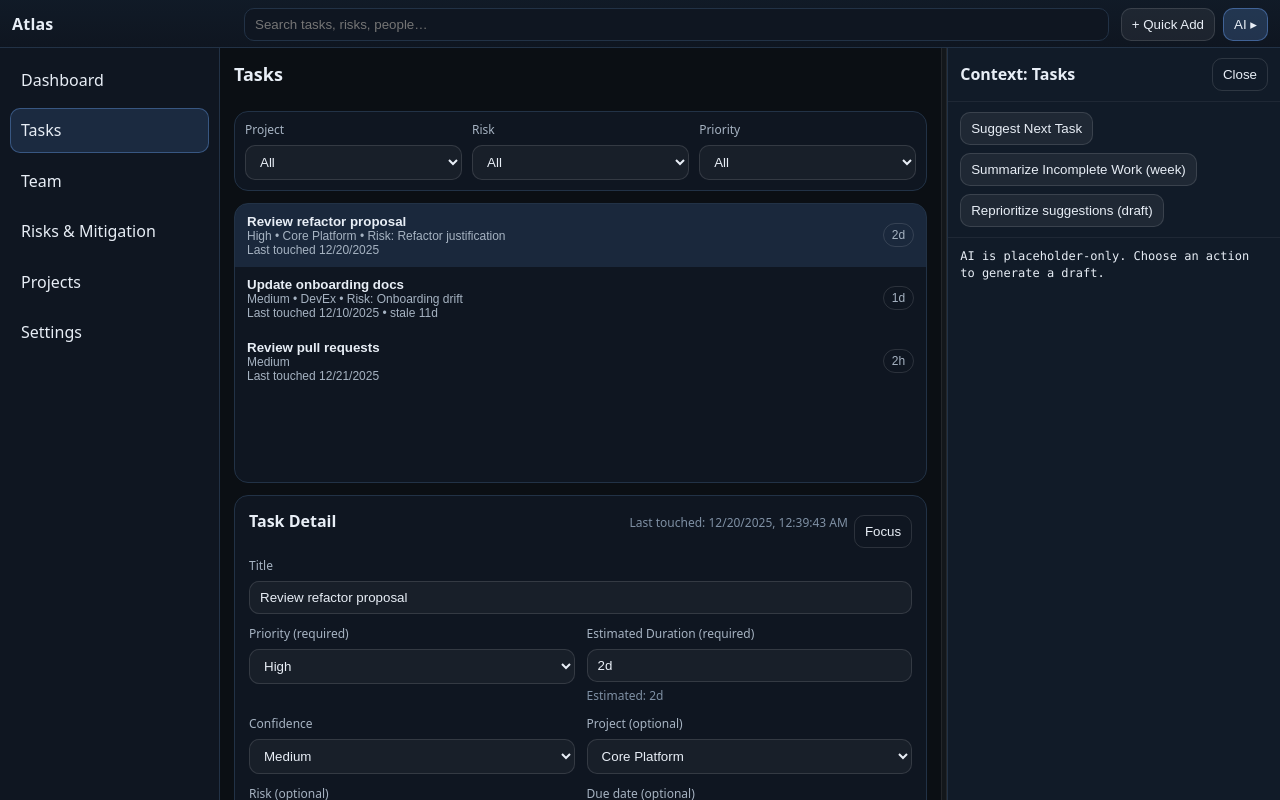
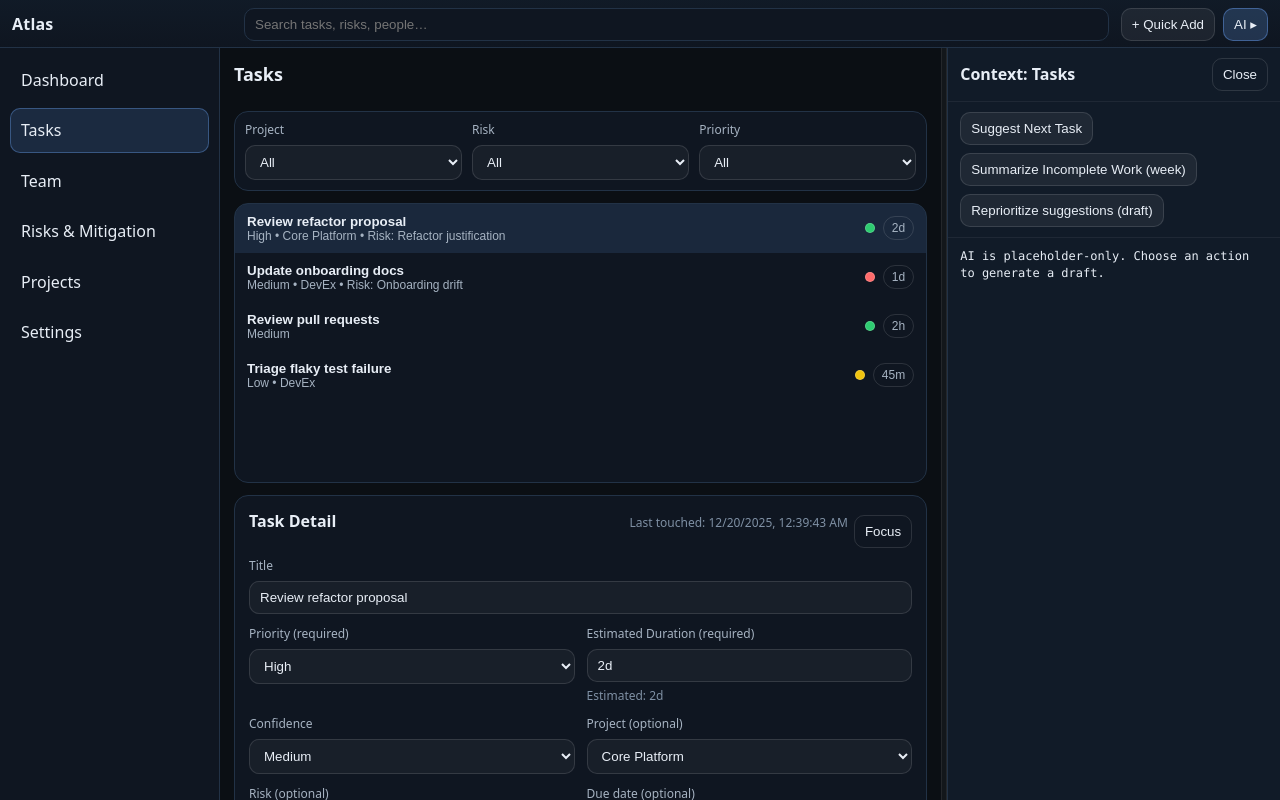
Before and after one commit to smithhe/Atlas, a React (Vite) app in the folder src/atlas.ui/: page /#/tasks in a window 1280 px wide. Shown: the top 800 px of the page. Built offline with nearby package versions, Linux system fonts and the light colour scheme.

Commit message:
Removed last touched from tasks in task list and replaced with color coded dot

```diff
--- a/src/atlas.ui/src/App.css
+++ b/src/atlas.ui/src/App.css
@@ -305,6 +305,33 @@
   border: 1px solid rgba(255, 255, 255, 0.12);
   color: var(--muted);
   flex: 0 0 auto;
+}
+
+.pillRow {
+  display: inline-flex;
+  align-items: center;
+  gap: 8px;
+  flex: 0 0 auto;
+}
+
+.activityDot {
+  width: 10px;
+  height: 10px;
+  border-radius: 999px;
+  border: 1px solid rgba(255, 255, 255, 0.18);
+  background: rgba(255, 255, 255, 0.2);
+}
+
+.activityDot-green {
+  background: var(--good);
+}
+
+.activityDot-yellow {
+  background: var(--warn);
+}
+
+.activityDot-red {
+  background: var(--bad);
 }
 
 .dot {
--- a/src/atlas.ui/src/app/seed.ts
+++ b/src/atlas.ui/src/app/seed.ts
@@ -41,6 +41,18 @@ export function seedTasks(): Task[] {
       actualDurationText: '',
       notes: 'Batch reviews. Leave clear next steps for each PR.',
       lastTouchedIso: isoNowMinusDays(0),
+    },
+    {
+      id: 'task-4',
+      title: 'Triage flaky test failure',
+      priority: 'Low',
+      estimatedDurationText: '45m',
+      estimateConfidence: 'Medium',
+      actualDurationText: '',
+      project: 'DevEx',
+      notes: 'Quick repro + isolate recent changes. Capture next steps.',
+      // With staleDays=10, this lands in the "yellow" band (within 2 days of stale).
+      lastTouchedIso: isoNowMinusDays(9),
     },
   ]
 }
--- a/src/atlas.ui/src/views/TasksView.tsx
+++ b/src/atlas.ui/src/views/TasksView.tsx
@@ -112,7 +112,9 @@ export function TasksView() {
           <section className="list listCard tasksListRow" aria-label="Task list">
             {filtered.map((t) => {
               const stale = daysSince(t.lastTouchedIso) >= settings.staleDays
-              const lastTouched = new Date(t.lastTouchedIso).toLocaleDateString()
+              const days = daysSince(t.lastTouchedIso)
+              const activity =
+                days >= settings.staleDays ? 'red' : days >= Math.max(1, settings.staleDays - 2) ? 'yellow' : 'green'
               return (
                 <button
                   key={t.id}
@@ -128,13 +130,18 @@ export function TasksView() {
                       {t.risk ? ` • Risk: ${t.risk}` : ''}
                     </div>
                     <div className="listMeta listMetaWrap">
-                      Last touched {lastTouched}
-                      {t.dueDate ? ` • due ${t.dueDate}` : ''}
-                      {stale ? ` • stale ${daysSince(t.lastTouchedIso)}d` : ''}
+                      {t.dueDate ? `Due ${t.dueDate}` : ' '}
                     </div>
                   </div>
-                  <div className="pill">
-                    {formatDurationFromMinutes(parseDurationText(t.estimatedDurationText)?.totalMinutes ?? 0)}
+                  <div className="pillRow">
+                    <span
+                      className={`activityDot activityDot-${activity}`}
+                      title={`Activity: ${days}d ago (stale threshold ${settings.staleDays}d)`}
+                      aria-label={`Activity: ${days} days ago`}
+                    />
+                    <div className="pill">
+                      {formatDurationFromMinutes(parseDurationText(t.estimatedDurationText)?.totalMinutes ?? 0)}
+                    </div>
                   </div>
                 </button>
               )
```
